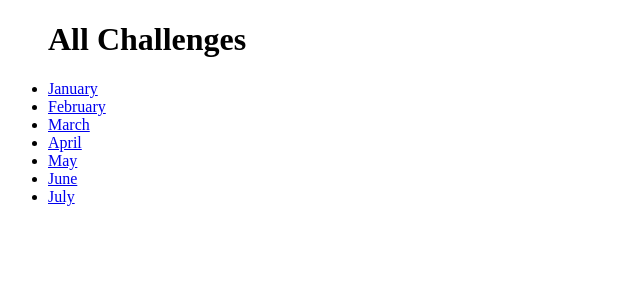
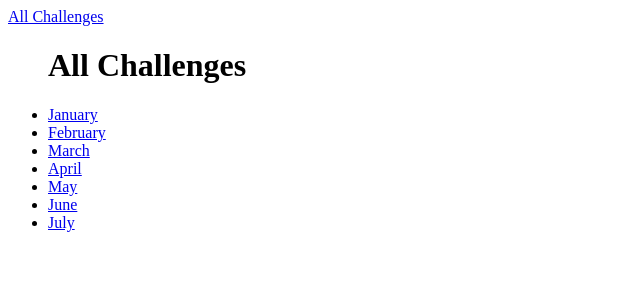
Before and after one commit to MariuszStolarski/Django-Course-2021, a Django app: page /challenges/ in a window 1280 px wide. Shown: the top 300 px of the page, without its empty margins (0-640 px from the left). Run offline with Django 3.2, Linux system fonts and the light colour scheme.

Commit message:
Lesson 44 - HTML include, snippet, navigation

```diff
--- a/challenges/templates/challenges/challenge.html
+++ b/challenges/templates/challenges/challenge.html
@@ -5,6 +5,7 @@
 {% endblock %}
 
 {% block content %}
+    {% include "challenges/includes/header.html" %}
     <h1>The {{month_name|title}}'s challange</h1>
     {% if challenge_text is not None%}
         <h2>{{challenge_text}}</h2>
--- /dev/null
+++ b/challenges/templates/challenges/includes/header.html
@@ -0,0 +1,5 @@
+<header>
+    <nav>
+        <a href="{% url "index" %}">All Challenges</a>
+    </nav>
+</header>
--- a/challenges/templates/challenges/index.html
+++ b/challenges/templates/challenges/index.html
@@ -5,6 +5,7 @@
 {% endblock %}
 
 {% block content %}
+    {% include "challenges/includes/header.html" %}
     <ul>
         <h1> All Challenges </h1>
         {% for month in months %}
--- a/challenges/urls.py
+++ b/challenges/urls.py
@@ -3,7 +3,7 @@ from django.urls import path
 from . import views
 
 urlpatterns = [
-    path("", views.index),
+    path("", views.index, name="index"),
     path("<int:month>", views.monthly_challenge_by_number),
     path("<str:month>", views.monthly_challenge, name="month-challange")
 ]
```
